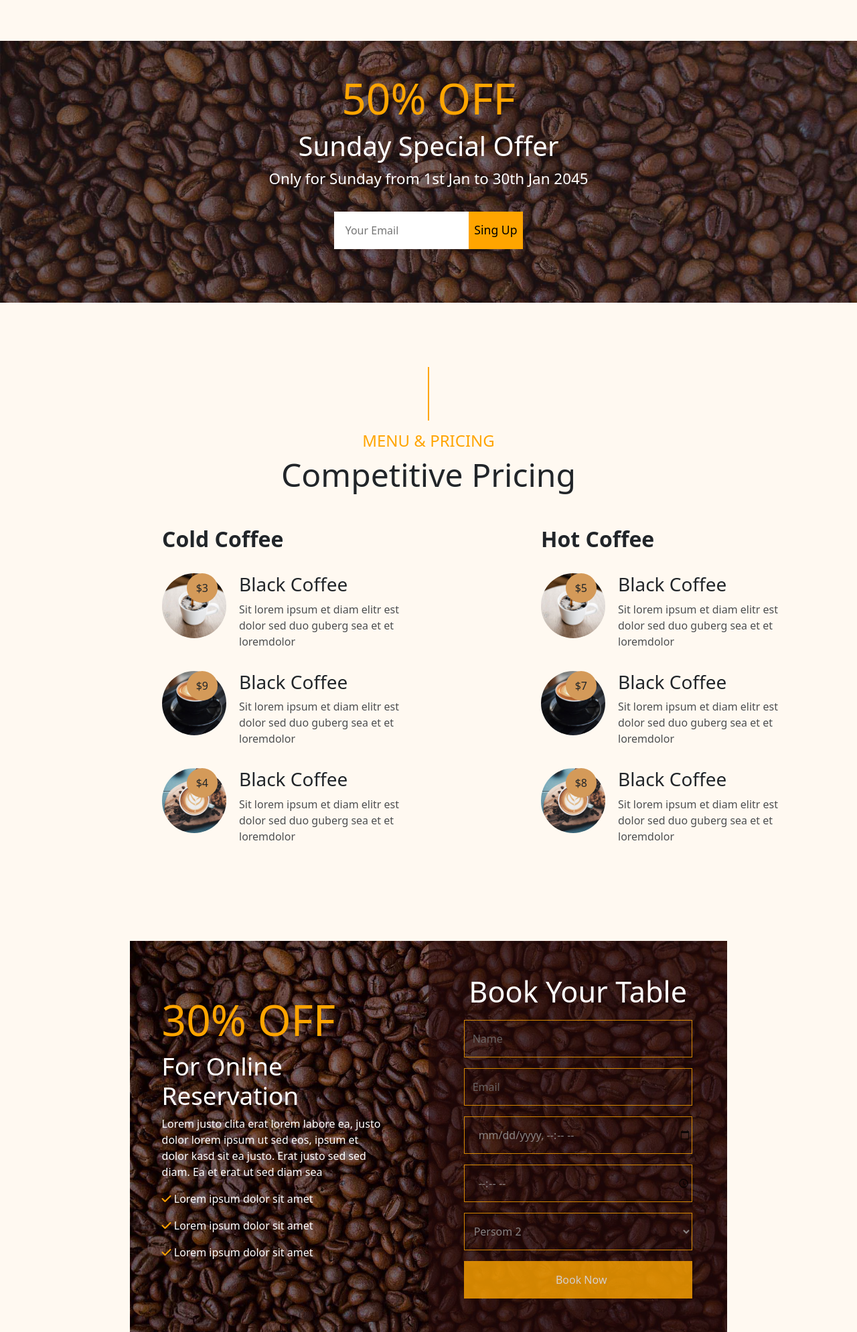
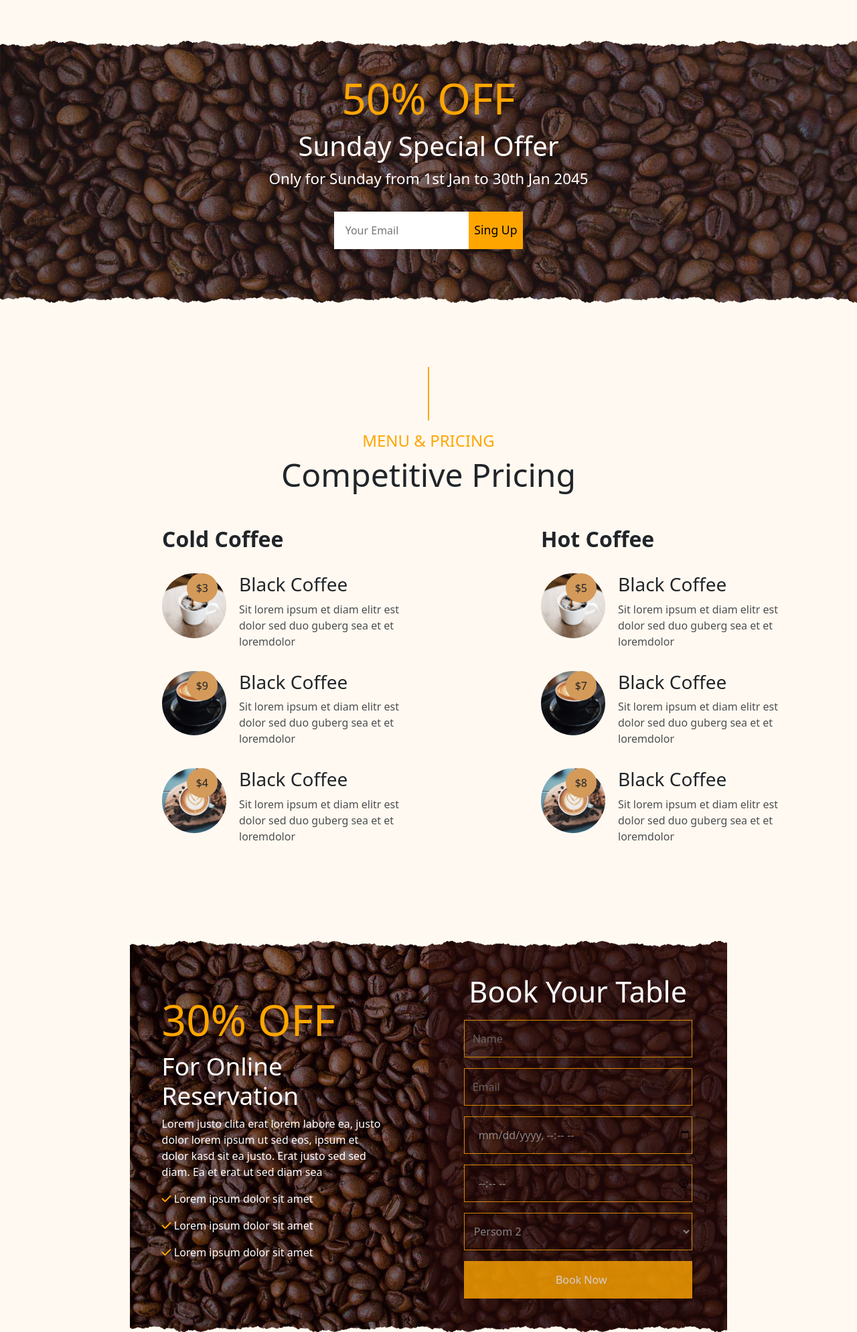
Before and after one commit to sobirovlar/Coffe, a plain HTML site: page index.html in a window 1280 px wide. Shown: the part 2583-4572 px from the top of the page at 67% size. Drawn offline with nearby package versions, Linux system fonts and the light colour scheme; a web font is replaced by a local one.

Commit message:
yangiladim

```diff
--- a/css/responsiv.scss
+++ b/css/responsiv.scss
@@ -118,7 +118,7 @@ img{
         padding-left: 0;
         padding-top: 0;
                 background: 0;
-                opacity: 0.9;
+                opacity: 0.8;
 
             }
             .item:last-of-type{
--- a/css/style.scss
+++ b/css/style.scss
@@ -155,6 +155,32 @@ background-color: rgb(255, 249, 241);
    }
 }
 .Special{
+
+    position: relative;
+    &::after{
+        position: absolute;
+        content: '';
+        width: 100%;
+        left: 0;
+        top: -1px;
+        height: 10px;
+        background-image: url(/img/overlay-top.png);
+        background-size: 200px 10px;
+        z-index: 1;
+    }
+    &::before{
+        position: absolute;
+        content: '';
+        width: 100%;
+        left: 0;
+        bottom: -1px;
+        height: 10px;
+        background-image: url(/img/overlay-bottom.png);
+        background-size: 200px 10px;
+        z-index: 1;
+    }
+
+
     background-image: url(/img/bg.jpg);
     background-size: cover;
     color: white;
@@ -272,9 +298,36 @@ padding-top: 3rem;
     margin-bottom: 1rem;
 }
 .Online{
+
+
+
     background-color: rgb(255, 249, 241);
     @include card();
         .online__contact{
+position: relative;
+&::after{
+    position: absolute;
+    content: '';
+    width: 100%;
+    left: 0;
+    top: -1px;
+    height: 10px;
+    background-image: url(/img/overlay-top.png);
+    background-size: 200px 10px;
+    z-index: 1;
+}
+&::before{
+    position: absolute;
+    content: '';
+    width: 100%;
+    left: 0;
+    bottom: -1px;
+    height: 10px;
+    background-image: url(/img/overlay-bottom.png);
+    background-size: 200px 10px;
+    z-index: 1;
+}
+
             width: 80%;
             margin: 0 auto;
             background-image: url(/img/bg.jpg);
@@ -357,6 +410,21 @@ padding-top: 3rem;
     }
 }
 .footer{
+
+position: relative;
+&::after{
+    position: absolute;
+    content: '';
+    width: 100%;
+    left: 0;
+    top: -1px;
+    height: 10px;
+    background-image: url(/img/overlay-top.png);
+    background-size: 200px 10px;
+    z-index: 1;
+}
+
+
     background-image: url(/img/bg.jpg);
    .footer__contact{
     padding-top: 4rem;
```
Also changed, not shown: css/responsiv.css, css/style.css, 1 other file.
